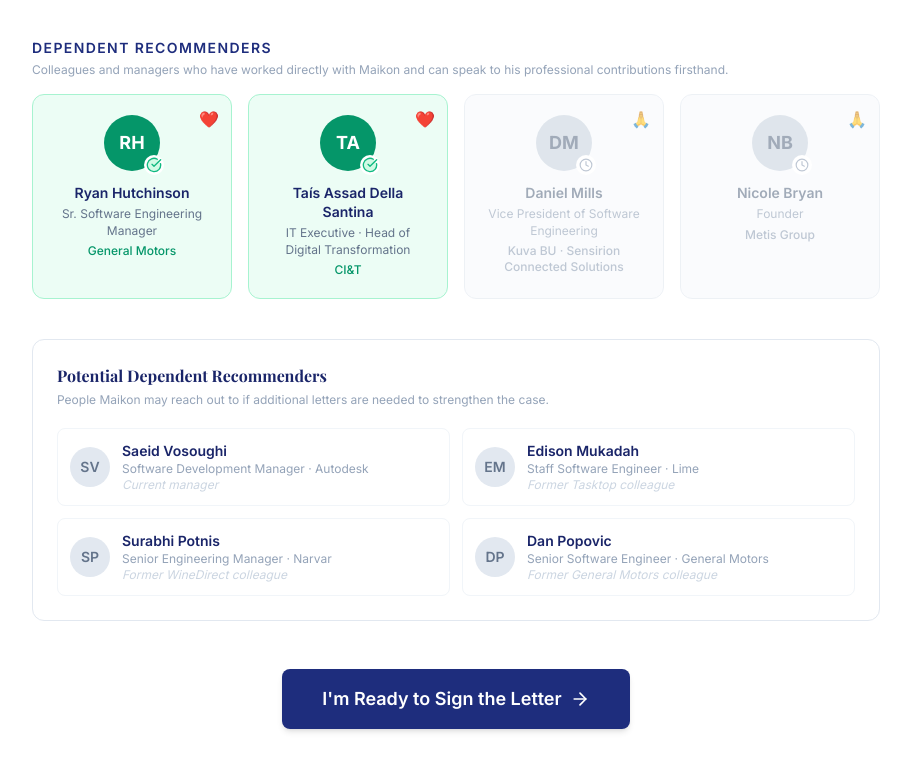
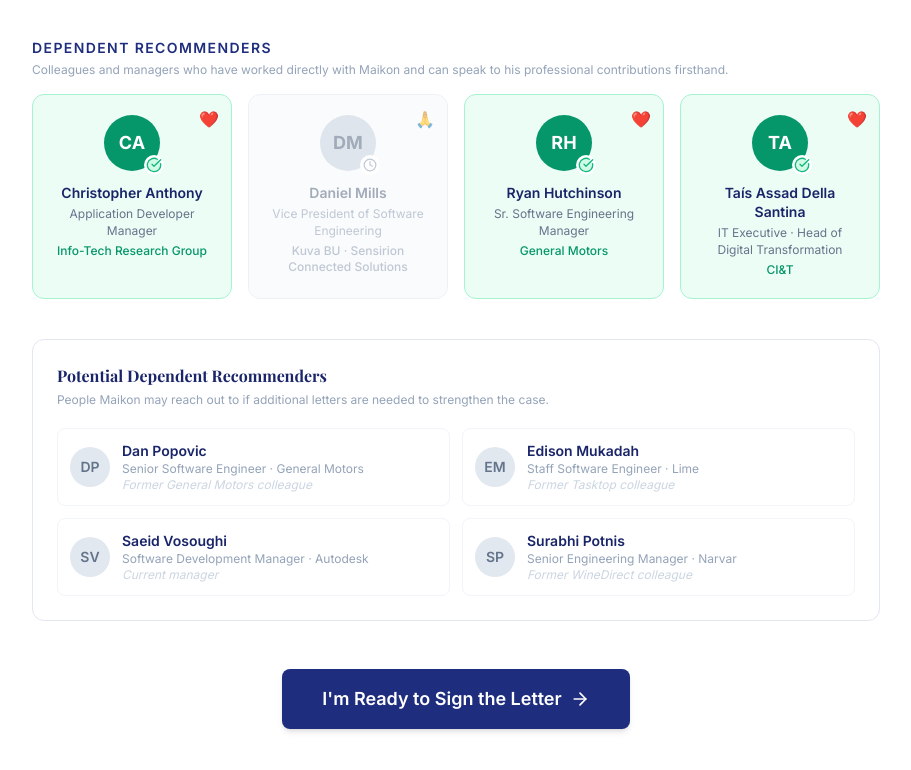
Before and after one commit to mcezario/maikon-niw-guide, a React (Vite) app in the folder client/: page / in a window 1280 px wide. Shown: the part 9433-10203 px from the top of the page, without its empty margins (184-1095 px from the left). Built offline with nearby package versions, Linux system fonts and the light colour scheme; a web font is replaced by a local one.

Commit message:
tweak recommenders section and add Chris as a recommender

```diff
--- a/client/src/pages/WhySign.tsx
+++ b/client/src/pages/WhySign.tsx
@@ -46,6 +46,22 @@ const independent = [
 
 const dependent = [
   {
+    name: 'Christopher Anthony',
+    title: 'Application Developer Manager',
+    company: 'Info-Tech Research Group',
+    linkedin: 'https://www.linkedin.com/in/christopher-anthony-6a1a395',
+    initials: 'CA',
+    signed: true,
+  },
+  {
+    name: 'Daniel Mills',
+    title: 'Vice President of Software Engineering',
+    company: 'Kuva BU · Sensirion Connected Solutions',
+    linkedin: 'https://www.linkedin.com/in/danielmills/',
+    initials: 'DM',
+    signed: false,
+  },
+  {
     name: 'Ryan Hutchinson',
     title: 'Sr. Software Engineering Manager',
     company: 'General Motors',
@@ -61,32 +77,16 @@ const dependent = [
     initials: 'TA',
     signed: true,
   },
-  {
-    name: 'Daniel Mills',
-    title: 'Vice President of Software Engineering',
-    company: 'Kuva BU · Sensirion Connected Solutions',
-    linkedin: 'https://www.linkedin.com/in/danielmills/',
-    initials: 'DM',
-    signed: false,
-  },
-  {
-    name: 'Nicole Bryan',
-    title: 'Founder',
-    company: 'Metis Group',
-    linkedin: 'https://www.linkedin.com/in/jnicolebryan/',
-    initials: 'NB',
-    signed: false,
-  },
 ]
 
 const potentialDependent = [
   {
-    name: 'Saeid Vosoughi',
-    title: 'Software Development Manager',
-    company: 'Autodesk',
-    relationship: 'Current manager',
-    linkedin: 'https://www.linkedin.com/in/saeidv',
-    initials: 'SV',
+    name: 'Dan Popovic',
+    title: 'Senior Software Engineer',
+    company: 'General Motors',
+    relationship: 'Former General Motors colleague',
+    linkedin: 'https://www.linkedin.com/in/danpops',
+    initials: 'DP',
   },
   {
     name: 'Edison Mukadah',
@@ -97,20 +97,20 @@ const potentialDependent = [
     initials: 'EM',
   },
   {
+    name: 'Saeid Vosoughi',
+    title: 'Software Development Manager',
+    company: 'Autodesk',
+    relationship: 'Current manager',
+    linkedin: 'https://www.linkedin.com/in/saeidv',
+    initials: 'SV',
+  },
+  {
     name: 'Surabhi Potnis',
     title: 'Senior Engineering Manager',
     company: 'Narvar',
     relationship: 'Former WineDirect colleague',
     linkedin: 'https://www.linkedin.com/in/surabhipotnis/',
     initials: 'SP',
-  },
-  {
-    name: 'Dan Popovic',
-    title: 'Senior Software Engineer',
-    company: 'General Motors',
-    relationship: 'Former General Motors colleague',
-    linkedin: 'https://www.linkedin.com/in/danpops',
-    initials: 'DP',
   },
 ]
 
```
